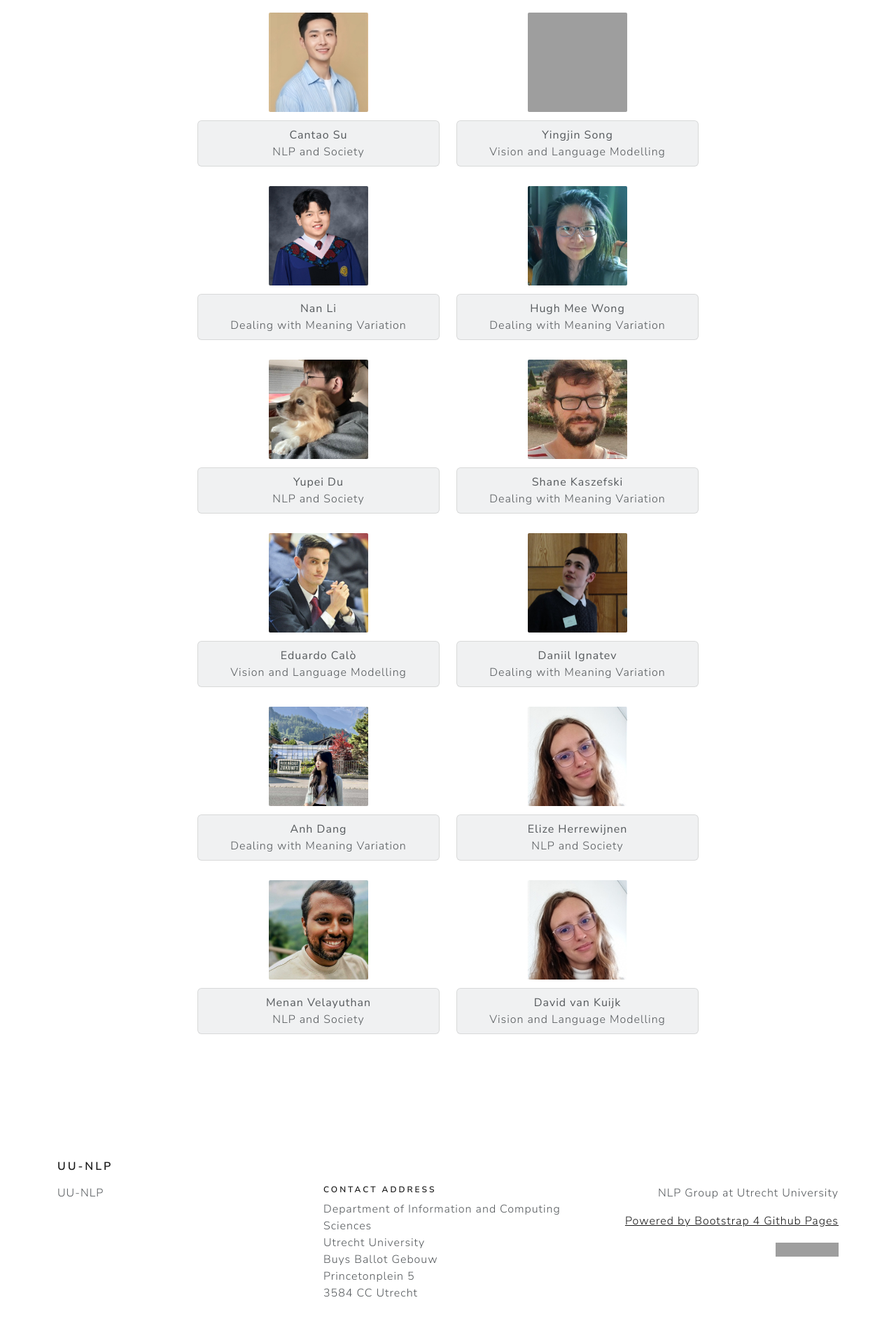
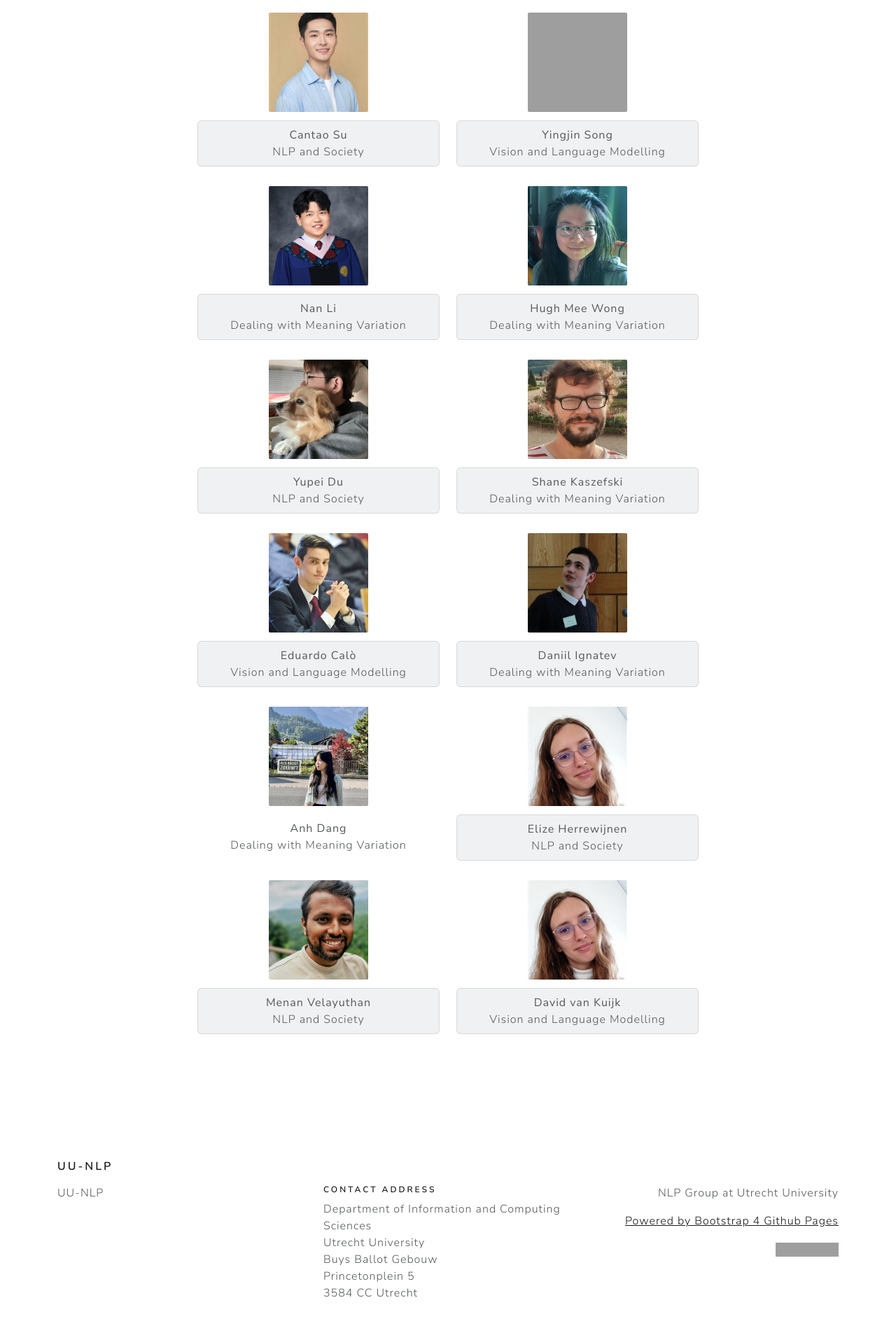
Before and after one commit to thaoanhdang/uu-nlp.github.io, a Jekyll site: the page built from people.md, in a window 1280 px wide. Shown: the part 1421-3329 px from the top of the page at 70% size. Built offline with Jekyll 4.4.1, drawn with Linux system fonts in a browser that asks for light colours; grey boxes are pictures that could not be loaded.

Commit message:
Update people.md

```diff
--- a/people.md
+++ b/people.md
@@ -180,7 +180,7 @@ permalink: /people/
     <div class="col-md-6 mb-4">
       <img src="{{ 'assets/images/anhdang.jpg' | relative_url }}" class="img-thumbnail rounded"
            style="width: 150px; height: 150px; object-fit: cover;" alt="anh">
-      <div class="mt-2 p-2 rounded bg-light">
+      <div class="mt-2 p-2">
         <strong>Anh Dang</strong><br>
         Dealing with Meaning Variation
       </div>
```
